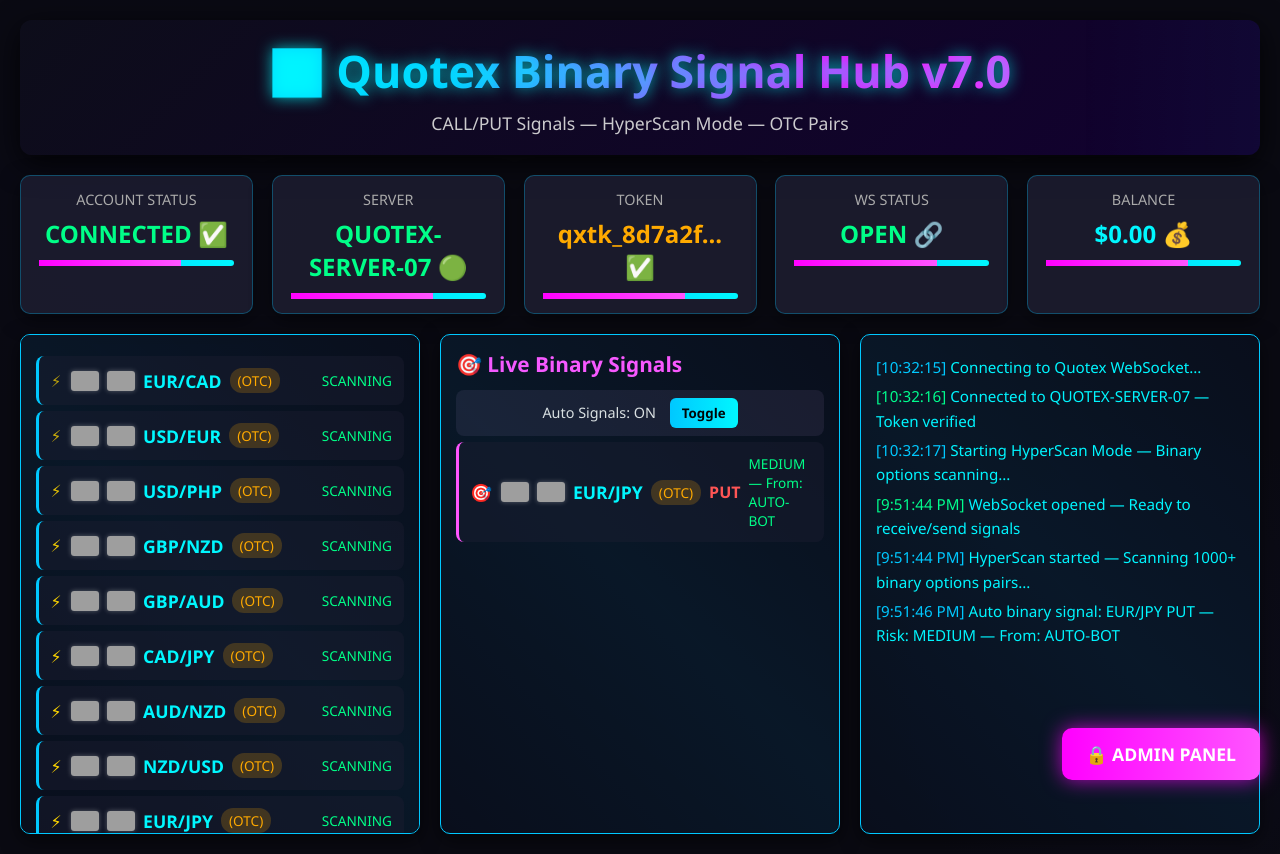
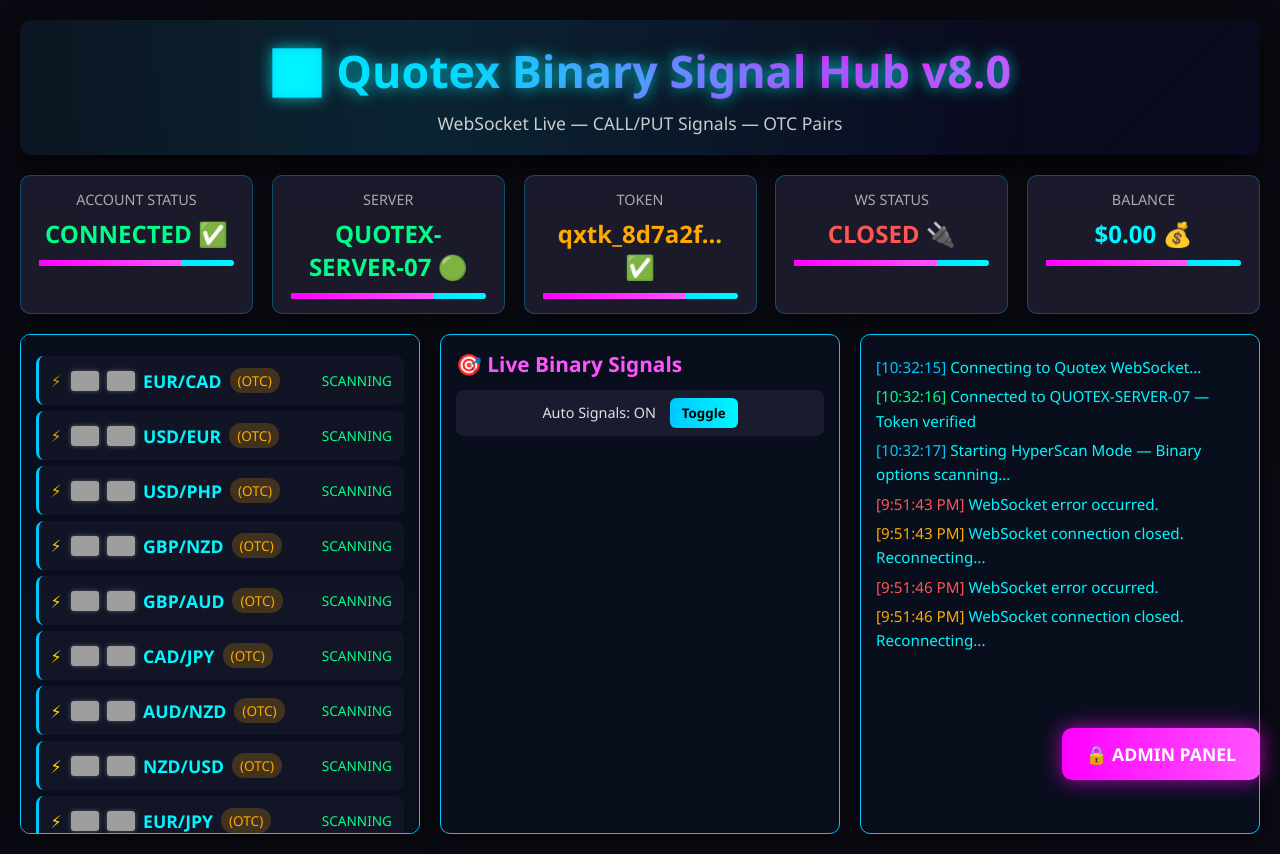
Before and after one commit to Name9010/A0W9X90D, a website: page index.html in a window 1280 px wide. Drawn offline with Linux system fonts and the light colour scheme; grey boxes are pictures that could not be loaded.

Commit message:
Update index.html

```diff
--- a/index.html
+++ b/index.html
@@ -3,7 +3,7 @@
 <head>
   <meta charset="UTF-8" />
   <meta name="viewport" content="width=device-width, initial-scale=1.0"/>
-  <title>📊 Quotex Binary Signal Hub v7.0</title>
+  <title>📊 Quotex Binary Signal Hub v8.0</title>
   <style>
     * {
       margin: 0;
@@ -19,15 +19,15 @@
       min-height: 100vh;
       overflow-x: hidden;
       background-image:
-        radial-gradient(circle at 10% 20%, rgba(10, 10, 30, 0.3) 0%, transparent 20%),
-        radial-gradient(circle at 90% 80%, rgba(20, 20, 50, 0.3) 0%, transparent 20%);
+        radial-gradient(circle at 10% 20%, rgba(10, 10, 30, 0.2) 0%, transparent 20%),
+        radial-gradient(circle at 90% 80%, rgba(20, 20, 50, 0.2) 0%, transparent 20%);
     }
 
     .header {
       text-align: center;
       margin-bottom: 20px;
       padding: 20px;
-      background: linear-gradient(135deg, #0d0d1a, #120030);
+      background: linear-gradient(135deg, #0d0d1a, #0a0a20);
       border-radius: 12px;
       box-shadow: 0 8px 30px rgba(0, 0, 0, 0.8);
       position: relative;
@@ -42,7 +42,7 @@
       width: 100%;
       height: 100%;
       background: linear-gradient(90deg, transparent, rgba(0, 255, 255, 0.1), transparent);
-      animation: shine 3s infinite;
+      animation: shine 4s infinite;
     }
 
     @keyframes shine {
@@ -146,7 +146,7 @@
       flex-wrap: wrap;
     }
 
-    .scanner-panel {
+    .scanner-panel, .signals-panel, .logs-panel {
       flex: 1;
       min-width: 300px;
       background: rgba(10, 15, 30, 0.95);
@@ -159,18 +159,17 @@
       position: relative;
     }
 
-    .scanner-panel::before {
-      content: '';
-      position: absolute;
-      top: 0;
-      left: 0;
-      width: 100%;
-      height: 100%;
-      background: linear-gradient(45deg, transparent, rgba(0, 200, 255, 0.05), transparent);
-      pointer-events: none;
+    .panel-title {
+      color: #00f7ff;
+      margin-bottom: 12px;
+      font-size: 1.3rem;
     }
 
-    .scanner-item {
+    .panel-title.signal {
+      color: #ff55ff;
+    }
+
+    .scanner-item, .signal-item {
       padding: 12px;
       margin: 6px 0;
       background: rgba(30, 30, 50, 0.4);
@@ -183,17 +182,25 @@
       border-left: 3px solid #00c8ff;
     }
 
-    .scanner-item:hover {
+    .signal-item {
+      border-left: 3px solid #ff55ff;
+    }
+
+    .scanner-item:hover, .signal-item:hover {
       background: rgba(50, 50, 100, 0.6);
       transform: scale(1.02);
       box-shadow: 0 0 15px rgba(0, 200, 255, 0.3);
     }
 
-    .scanner-item::before {
+    .scanner-item::before, .signal-item::before {
       content: "⚡";
       color: #ffd700;
       margin-right: 10px;
       animation: twinkle 1.2s infinite alternate;
+    }
+
+    .signal-item::before {
+      content: "🎯";
     }
 
     @keyframes twinkle {
@@ -232,62 +239,6 @@
       margin-right: 8px;
     }
 
-    .scan-status {
-      color: #00ff88;
-      font-size: 0.85rem;
-      margin-left: auto;
-    }
-
-    .signals-panel {
-      flex: 1;
-      min-width: 300px;
-      background: rgba(10, 15, 30, 0.95);
-      padding: 15px;
-      border-radius: 10px;
-      box-shadow: 0 6px 20px rgba(0, 0, 0, 0.6);
-      max-height: 500px;
-      overflow-y: auto;
-      border: 1px solid #00c8ff;
-      position: relative;
-    }
-
-    .signals-panel::before {
-      content: '';
-      position: absolute;
-      top: 0;
-      left: 0;
-      width: 100%;
-      height: 100%;
-      background: linear-gradient(45deg, transparent, rgba(0, 200, 255, 0.05), transparent);
-      pointer-events: none;
-    }
-
-    .signal-item {
-      padding: 12px;
-      margin: 6px 0;
-      background: rgba(30, 30, 50, 0.4);
-      border-radius: 8px;
-      display: flex;
-      align-items: center;
-      font-size: 1rem;
-      transition: all 0.2s ease;
-      position: relative;
-      border-left: 3px solid #ff55ff;
-    }
-
-    .signal-item:hover {
-      background: rgba(100, 50, 100, 0.6);
-      transform: scale(1.02);
-      box-shadow: 0 0 15px rgba(255, 0, 255, 0.3);
-    }
-
-    .signal-item::before {
-      content: "🎯";
-      color: #ffd700;
-      margin-right: 10px;
-      animation: twinkle 1.2s infinite alternate;
-    }
-
     .callput {
       font-weight: bold;
       margin-right: 8px;
@@ -301,38 +252,18 @@
       color: #ff5555;
     }
 
-    .signal-status {
+    .scan-status, .signal-status {
       color: #00ff88;
       font-size: 0.85rem;
       margin-left: auto;
     }
 
     .logs-panel {
-      flex: 1;
-      min-width: 300px;
-      background: rgba(10, 15, 30, 0.95);
-      padding: 15px;
-      border-radius: 10px;
-      box-shadow: 0 6px 20px rgba(0, 0, 0, 0.6);
       font-family: 'Courier New', monospace;
       font-size: 0.95rem;
       line-height: 1.6;
       color: #00f7ff;
       height: 500px;
-      overflow-y: auto;
-      border: 1px solid #00c8ff;
-      position: relative;
-    }
-
-    .logs-panel::before {
-      content: '';
-      position: absolute;
-      top: 0;
-      left: 0;
-      width: 100%;
-      height: 100%;
-      background: linear-gradient(45deg, transparent, rgba(0, 200, 255, 0.05), transparent);
-      pointer-events: none;
     }
 
     .logs-panel .log {
@@ -517,8 +448,8 @@
 <body>
 
   <div class="header">
-    <h1>📊 Quotex Binary Signal Hub v7.0</h1>
-    <p>CALL/PUT Signals — HyperScan Mode — OTC Pairs</p>
+    <h1>📊 Quotex Binary Signal Hub v8.0</h1>
+    <p>WebSocket Live — CALL/PUT Signals — OTC Pairs</p>
   </div>
 
   <div class="status-panel">
@@ -539,7 +470,7 @@
     </div>
     <div class="status-box">
       <div class="status-title">WS STATUS</div>
-      <div class="status-value connected">OPEN 🔗</div>
+      <div class="status-value connected" id="wsStatus">OPEN 🔗</div>
       <div class="liquidity-indicator"></div>
     </div>
     <div class="status-box">
@@ -551,12 +482,12 @@
 
   <div class="main-content">
     <div class="scanner-panel" id="scannerPanel">
-      <h3 style="color: #00c8ff; margin-bottom: 12px; font-size: 1.3rem;">🌀 HyperScan Mode — Pair Scanning...</h3>
+      <h3 class="panel-title">🌀 HyperScan Mode — Pair Scanning...</h3>
       <!-- Buraya tarama verileri eklenecek -->
     </div>
 
     <div class="signals-panel" id="signalsPanel">
-      <h3 style="color: #ff55ff; margin-bottom: 12px; font-size: 1.3rem;">🎯 Live Binary Signals</h3>
+      <h3 class="panel-title signal">🎯 Live Binary Signals</h3>
       <div class="toggle-auto">
         Auto Signals: <span id="autoStatus">ON</span>
         <button id="toggleAuto">Toggle</button>
@@ -649,39 +580,50 @@
     const balanceValue = document.getElementById('balanceValue');
     const serverValue = document.getElementById('serverValue');
     const tokenValue = document.getElementById('tokenValue');
+    const wsStatus = document.getElementById('wsStatus');
     const toggleAuto = document.getElementById('toggleAuto');
     const autoStatus = document.getElementById('autoStatus');
 
     let autoSignalsEnabled = true;
 
     // Admin şifresi (gizli)
-    const ADMIN_PASSWORD = "binary123"; // ← Değiştirmeyi unutma!
+    const ADMIN_PASSWORD = "binary123";
 
-    // WebSocket Simülasyonu
-    let ws = {
-      connected: true,
-      onmessage: null,
-      onopen: null,
-      onclose: null,
-      send: function(msg) {
-        if (this.connected) {
-          addLog(`Signal sent: ${msg}`, 'sent');
-          simulateIncomingSignal(JSON.parse(msg));
-        } else {
-          addLog("WebSocket disconnected. Cannot send.", 'error');
+    // WebSocket bağlantısı (Vercel veya Render'da çalışan backend)
+    const wsUrl = "ws://localhost:3000"; // ← Vercel'e deploy ederken: wss://your-app.vercel.app
+    let ws;
+
+    function connectWebSocket() {
+      ws = new WebSocket(wsUrl);
+
+      ws.onopen = function(event) {
+        wsStatus.textContent = "OPEN 🔗";
+        wsStatus.className = "status-value connected";
+        addLog("WebSocket connected to server.", 'success');
+      };
+
+      ws.onmessage = function(event) {
+        const data = JSON.parse(event.data);
+        if (data.type === "signal") {
+          addSignal(data);
+          addLog(`Received signal: ${data.pair} ${data.callput} — Risk: ${data.risk} — From: ${data.sender}`, 'info');
+        } else if (data.type === "balance") {
+          balanceValue.textContent = `$${data.balance.toFixed(2)} 💰`;
+          addLog(`Balance updated to: $${data.balance.toFixed(2)}`, 'success');
         }
-      },
-      close: function() {
-        this.connected = false;
-        addLog("WebSocket connection closed.", 'warning');
-      }
-    };
+      };
 
-    // WebSocket açıldı
-    setTimeout(() => {
-      ws.onopen && ws.onopen();
-      addLog("WebSocket opened — Ready to receive/send signals", 'success');
-    }, 1000);
+      ws.onclose = function(event) {
+        wsStatus.textContent = "CLOSED 🔌";
+        wsStatus.className = "status-value disconnected";
+        addLog("WebSocket connection closed. Reconnecting...", 'warning');
+        setTimeout(connectWebSocket, 3000);
+      };
+
+      ws.onerror = function(error) {
+        addLog("WebSocket error occurred.", 'error');
+      };
+    }
 
     function addLog(message, type = 'info') {
       const log = document.createElement('div');
@@ -695,7 +637,6 @@
       const item = document.createElement('div');
       item.className = 'scanner-item';
 
-      // Bayraklar
       const flagDiv = document.createElement('div');
       flagDiv.style.display = 'flex';
       flags.forEach(flagCode => {
@@ -750,20 +691,8 @@
       signalsPanel.appendChild(item);
 
       if (signalsPanel.children.length > 25) {
-        signalsPanel.removeChild(signalsPanel.firstChild.nextSibling); // ilk baştaki başlık hariç
+        signalsPanel.removeChild(signalsPanel.firstChild.nextSibling);
       }
-    }
-
-    function simulateIncomingSignal(sentSignal) {
-      const signal = {
-        ...sentSignal,
-        volume: Math.floor(Math.random() * 10000 + 5000) + "K",
-        spread: (Math.random() * 0.0005 + 0.0001).toFixed(5),
-        timestamp: new Date().toLocaleTimeString()
-      };
-
-      addSignal(signal);
-      addLog(`Binary signal: ${signal.pair} ${signal.callput} — Risk: ${signal.risk} — From: ${signal.sender}`, 'info');
     }
 
     // Admin paneli aç/kapat
@@ -796,14 +725,20 @@
       }
 
       const signal = {
+        type: "signal",
         pair,
         callput,
         risk,
-        sender,
-        type: "manual"
+        sender
       };
 
-      ws.send(JSON.stringify(signal));
+      if (ws.readyState === WebSocket.OPEN) {
+        ws.send(JSON.stringify(signal));
+        addLog(`Signal sent: ${pair} ${callput} — Risk: ${risk} — From: ${sender}`, 'sent');
+      } else {
+        addLog("WebSocket is not connected. Cannot send signal.", 'error');
+      }
+
       sendForm.reset();
     });
 
@@ -815,8 +750,18 @@
         addLog("Invalid balance amount!", 'error');
         return;
       }
-      balanceValue.textContent = `$${newBalance.toFixed(2)} 💰`;
-      addLog(`Balance updated to: $${newBalance.toFixed(2)}`, 'success');
+
+      const balanceData = {
+        type: "balance",
+        balance: newBalance
+      };
+
+      if (ws.readyState === WebSocket.OPEN) {
+        ws.send(JSON.stringify(balanceData));
+      } else {
+        addLog("WebSocket is not connected. Cannot update balance.", 'error');
+      }
+
       balanceForm.reset();
     });
 
@@ -910,25 +855,11 @@
       const pair = allPairs[currentPairIndex];
       addScannerItem(pair.pair, pair.flags, "SCANNING");
 
-      // Rastgele sinyal simülasyonu (sadece auto açıkken)
-      if (autoSignalsEnabled && Math.random() > 0.95) {
-        const signal = {
-          pair: pair.pair,
-          callput: Math.random() > 0.5 ? "CALL" : "PUT",
-          risk: ["LOW", "MEDIUM", "HIGH"][Math.floor(Math.random() * 3)],
-          sender: "AUTO-BOT"
-        };
-        addSignal(signal);
-        addLog(`Auto binary signal: ${signal.pair} ${signal.callput} — Risk: ${signal.risk} — From: ${signal.sender}`, 'info');
-      }
+      currentPairIndex++;
+    }, 150);
 
-      currentPairIndex++;
-    }, 150); // 150ms → Daha hızlı tarama
-
-    // İlk yüklemeler
-    setTimeout(() => {
-      addLog("HyperScan started — Scanning 1000+ binary options pairs...", 'info');
-    }, 1000);
+    // WebSocket bağlantısı başlat
+    connectWebSocket();
   </script>
 
 </body>
```
